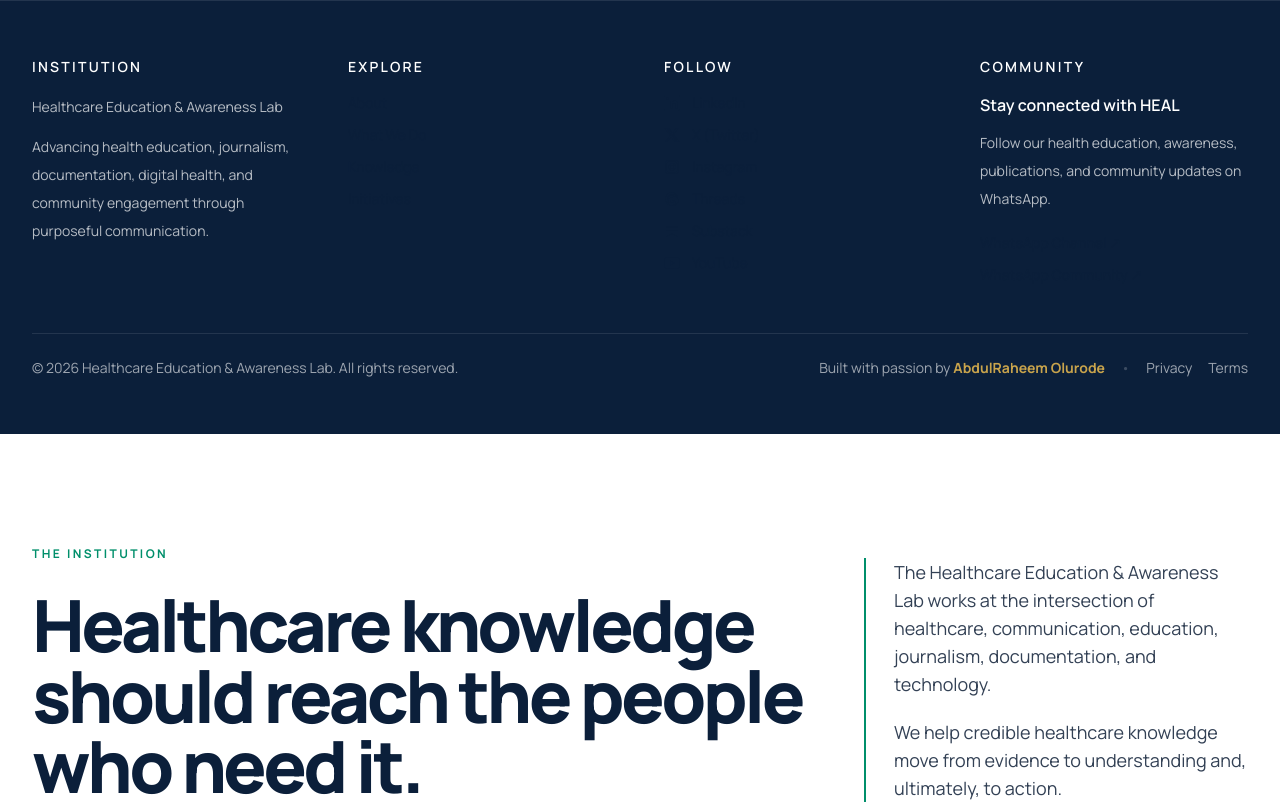
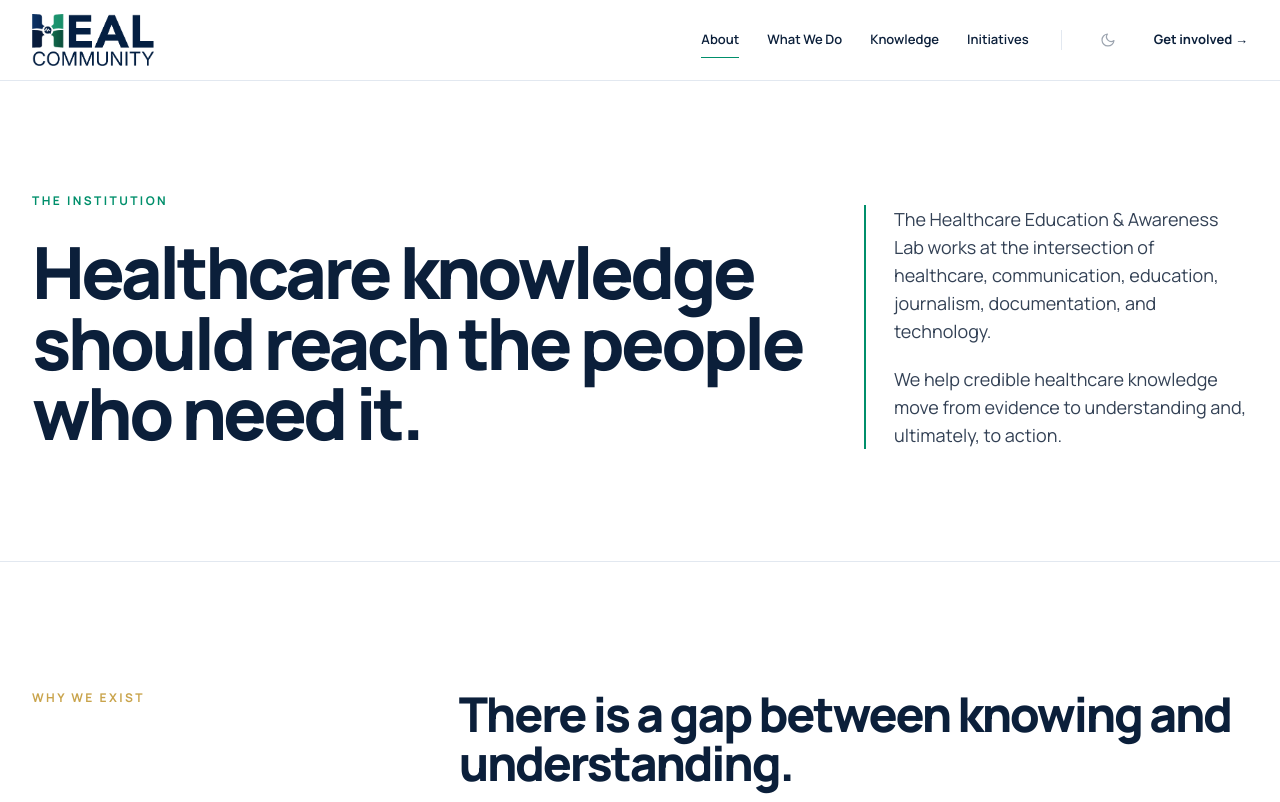
Before and after one commit to HEAL-Community/heal-website, a Next.js app in the folder apps/web/: page /about in a window 1280 px wide. Shown: the top 802 px of the page. Built offline with nearby package versions, Linux system fonts and the light colour scheme.

Commit message:
Reset homepage

```diff
--- a/apps/web/components/site-header.tsx
+++ b/apps/web/components/site-header.tsx
@@ -1,267 +1,248 @@
+  "use client";
+
+import Image from "next/image";
 import Link from "next/link";
+import { usePathname } from "next/navigation";
+import { useEffect, useRef, useState } from "react";
 
-const exploreLinks = [
+const navigation = [
   { label: "About", href: "/about" },
   { label: "What We Do", href: "/what-we-do" },
   { label: "Knowledge", href: "/articles" },
   { label: "Initiatives", href: "/initiatives" },
 ];
 
-function LinkedInIcon() {
+function isActivePath(pathname: string, href: string) {
+  return href === "/"
+    ? pathname === href
+    : pathname === href || pathname.startsWith(`${href}/`);
+}
+
+function MoonIcon() {
   return (
     <svg
-      xmlns="http://www.w3.org/2000/svg"
       viewBox="0 0 24 24"
       aria-hidden="true"
-      className="h-4 w-4 shrink-0 fill-current"
+      className="h-4 w-4"
+      fill="none"
+      stroke="currentColor"
+      strokeWidth="1.8"
+      strokeLinecap="round"
+      strokeLinejoin="round"
     >
-      <path d="M20.447 20.452h-3.554v-5.569c0-1.328-.025-3.037-1.85-3.037-1.853 0-2.136 1.445-2.136 2.939v5.667H9.351V8.999h3.414v1.561h.046c.476-.9 1.637-1.85 3.37-1.85 3.601 0 4.267 2.37 4.267 5.455v6.287ZM5.337 7.433a2.062 2.062 0 1 1 0-4.124 2.062 2.062 0 0 1 0 4.124ZM3.555 20.452h3.558V8.999H3.555v11.453ZM22.225 0H1.771C.792 0 0 .774 0 1.729v20.542C0 23.226.792 24 1.771 24h20.454C23.205 24 24 23.226 24 22.271V1.729C24 .774 23.205 0 22.225 0Z" />
+      <path d="M21 12.79A9 9 0 1 1 11.21 3 7 7 0 0 0 21 12.79Z" />
     </svg>
   );
 }
 
-function XIcon() {
+function MenuIcon({ open }: { open: boolean }) {
   return (
-    <svg
-      xmlns="http://www.w3.org/2000/svg"
-      viewBox="0 0 24 24"
+    <span
+      className="relative flex h-5 w-5 items-center justify-center"
       aria-hidden="true"
-      className="h-4 w-4 shrink-0 fill-current"
     >
-      <path d="M18.244 2.25h3.308l-7.227 8.26 8.502 11.24H16.17l-5.214-6.817-5.964 6.817H1.68l7.73-8.835L1.254 2.25H8.08l4.713 6.231 5.45-6.231Zm-1.161 17.52h1.833L7.084 4.126H5.117L17.083 19.77Z" />
-    </svg>
+      <span
+        className={`absolute h-px w-5 bg-current transition-transform duration-200 ${
+          open ? "rotate-45" : "-translate-y-[5px]"
+        }`}
+      />
+
+      <span
+        className={`absolute h-px w-5 bg-current transition-opacity duration-200 ${
+          open ? "opacity-0" : "opacity-100"
+        }`}
+      />
+
+      <span
+        className={`absolute h-px w-5 bg-current transition-transform duration-200 ${
+          open ? "-rotate-45" : "translate-y-[5px]"
+        }`}
+      />
+    </span>
   );
 }
 
-function InstagramIcon() {
+export default function SiteHeader() {
+  const pathname = usePathname();
+  const [menuOpen, setMenuOpen] = useState(false);
+  const menuButtonRef = useRef<HTMLButtonElement>(null);
+
+  useEffect(() => {
+    if (!menuOpen) return;
+
+    const handleKeyDown = (event: KeyboardEvent) => {
+      if (event.key === "Escape") {
+        setMenuOpen(false);
+        menuButtonRef.current?.focus();
+      }
+    };
+
+    document.addEventListener("keydown", handleKeyDown);
+    document.body.style.overflow = "hidden";
+
+    return () => {
+      document.removeEventListener("keydown", handleKeyDown);
+      document.body.style.overflow = "";
+    };
+  }, [menuOpen]);
+
+  const closeMenu = () => setMenuOpen(false);
+
   return (
-    <svg
-      xmlns="http://www.w3.org/2000/svg"
-      viewBox="0 0 24 24"
+    <header className="sticky top-0 z-50 border-b border-heal-border bg-background/95 backdrop-blur supports-[backdrop-filter]:bg-background/85">
+      <div className="mx-auto flex min-h-20 max-w-7xl items-center justify-between gap-6 px-5 sm:px-6 lg:px-8">
+        <Link
+          href="/"
+          className="group flex min-w-0 items-center rounded-sm"
+          aria-label="HEAL Community home"
+          onClick={closeMenu}
+        >
+          <Image
+            src="/heal-community-logo.png"
+            alt="HEAL Community"
+            width={240}
+            height={90}
+            priority
+            className="h-auto w-[92px] shrink-0 object-contain transition-transform duration-300 group-hover:scale-[1.015] sm:w-[108px] lg:w-[122px]"
+          />
+        </Link>
+
+        {/* Desktop Navigation */}
+        <nav
+          className="hidden items-center gap-7 lg:flex"
+          aria-label="Primary navigation"
+        >
+          {navigation.map((item) => {
+            const active = isActivePath(pathname, item.href);
+
+            return (
+              <Link
+                key={item.href}
+                href={item.href}
+                aria-current={active ? "page" : undefined}
+                className={`group relative rounded-sm py-3 text-[13px] font-semibold transition-colors focus-visible:outline-2 focus-visible:outline-offset-3 focus-visible:outline-heal-gold ${
+                  active
+                    ? "text-heal-navy"
+                    : "text-heal-slate-dark hover:text-heal-emerald"
+                }`}
+              >
+                {item.label}
+
+                <span
+                  className={`absolute inset-x-0 bottom-1 h-px origin-left bg-heal-emerald transition-transform duration-200 ${
+                    active
+                      ? "scale-x-100"
+                      : "scale-x-0 group-hover:scale-x-100"
+                  }`}
+                />
+              </Link>
+            );
+          })}
+
+          <span
+            className="ml-1 h-5 w-px bg-heal-border"
             aria-hidden="true"
-      className="h-4 w-4 shrink-0 fill-current"
+          />
+
+          {/* Dark Mode — Coming Soon */}
+          <button
+            type="button"
+            disabled
+            className="flex h-9 w-9 cursor-not-allowed items-center justify-center rounded-full text-heal-navy/40"
+            aria-label="Dark mode coming soon"
+            title="Dark mode coming soon"
           >
-      <path d="M7.5 2h9A5.5 5.5 0 0 1 22 7.5v9a5.5 5.5 0 0 1-5.5 5.5h-9A5.5 5.5 0 0 1 2 16.5v-9A5.5 5.5 0 0 1 7.5 2Zm0 2A3.5 3.5 0 0 0 4 7.5v9A3.5 3.5 0 0 0 7.5 20h9a3.5 3.5 0 0 0 3.5-3.5v-9A3.5 3.5 0 0 0 16.5 4h-9Zm9.75 1.5a1.25 1.25 0 1 1 0 2.5 1.25 1.25 0 0 1 0-2.5ZM12 7a5 5 0 1 1 0 10 5 5 0 0 1 0-10Zm0 2a3 3 0 1 0 0 6 3 3 0 0 0 0-6Z" />
-    </svg>
-  );
+            <MoonIcon />
+          </button>
+
+          <Link
+            href="/get-involved"
+            aria-current={
+              isActivePath(pathname, "/get-involved") ? "page" : undefined
             }
+            className="rounded-sm py-3 text-[13px] font-bold text-heal-navy transition-colors hover:text-heal-emerald focus-visible:outline-2 focus-visible:outline-offset-3 focus-visible:outline-heal-gold"
+          >
+            Get involved <span aria-hidden="true">→</span>
+          </Link>
+        </nav>
 
-function ThreadsIcon() {
-  return (
-    <svg
-      xmlns="http://www.w3.org/2000/svg"
-      viewBox="0 0 24 24"
-      aria-hidden="true"
-      className="h-4 w-4 shrink-0 fill-current"
+        {/* Mobile Actions */}
+        <div className="flex items-center gap-1 lg:hidden">
+          {/* Dark Mode — Coming Soon */}
+          <button
+            type="button"
+            disabled
+            className="flex min-h-11 min-w-11 cursor-not-allowed items-center justify-center rounded-sm text-heal-navy/40"
+            aria-label="Dark mode coming soon"
+            title="Dark mode coming soon"
           >
-      <path d="M12.186 2C6.36 2 2.5 5.64 2.5 11.73c0 6.42 3.7 10.27 9.72 10.27 5.7 0 9.28-3.05 9.28-7.77 0-4.12-2.62-6.54-6.77-6.54h-.24c-.38-1.72-1.63-2.93-3.94-2.93-2.47 0-4.15 1.37-4.15 3.37 0 1.73 1.27 2.85 3.38 3.15l.38-1.76c-1.14-.17-1.7-.63-1.7-1.38 0-.91.82-1.52 2.04-1.52 1.48 0 2.26.72 2.49 2.27-4.54.1-7.05 1.7-7.05 4.61 0 2.55 2.06 4.35 4.98 4.35 2.57 0 4.42-1.13 5.05-3.17 1.22.49 1.8 1.34 1.8 2.59 0 2.61-2.16 4.16-5.55 4.16-4.68 0-7.57-2.93-7.57-8.68 0-5.29 2.99-8.25 7.53-8.25 3.57 0 5.91 1.58 6.91 4.65l1.83-.65C18.11 3.88 15.77 2 12.186 2Zm-.26 11.57c1.48 0 2.56.65 2.56 1.72 0 1.11-1.01 1.8-2.65 1.8-1.69 0-2.78-.77-2.78-1.94 0-1.04.92-1.58 2.87-1.58Z" />
-    </svg>
-  );
+            <MoonIcon />
+          </button>
+
+          {/* Mobile Menu */}
+          <button
+            ref={menuButtonRef}
+            type="button"
+            onClick={() => setMenuOpen((open) => !open)}
+            className="flex min-h-11 min-w-11 shrink-0 items-center justify-center rounded-sm text-heal-navy transition-colors hover:text-heal-emerald focus-visible:outline-2 focus-visible:outline-offset-3 focus-visible:outline-heal-gold"
+            aria-label={
+              menuOpen ? "Close navigation menu" : "Open navigation menu"
             }
-
-function SubstackIcon() {
-  return (
-    <svg
-      xmlns="http://www.w3.org/2000/svg"
-      viewBox="0 0 24 24"
-      aria-hidden="true"
-      className="h-4 w-4 shrink-0 fill-current"
+            aria-expanded={menuOpen}
+            aria-controls="mobile-navigation"
           >
-      <path d="M3 3h18v2H3V3Zm0 4h18v2H3V7Zm0 4h18v10l-9-5-9 5V11Z" />
-    </svg>
-  );
-}
-
-function YouTubeIcon() {
-  return (
-    <svg
-      xmlns="http://www.w3.org/2000/svg"
-      viewBox="0 0 24 24"
-      aria-hidden="true"
-      className="h-4 w-4 shrink-0 fill-current"
-    >
-      <path d="M23.5 6.2a3 3 0 0 0-2.11-2.12C19.52 3.5 12 3.5 12 3.5s-7.52 0-9.39.58A3 3 0 0 0 .5 6.2 31.4 31.4 0 0 0 0 12a31.4 31.4 0 0 0 .5 5.8 3 3 0 0 0 2.11 2.12c1.87.58 9.39.58 9.39.58s7.52 0 9.39-.58a3 3 0 0 0 2.11-2.12A31.4 31.4 0 0 0 24 12a31.4 31.4 0 0 0-.5-5.8ZM9.75 15.5v-7l6 3.5-6 3.5Z" />
-    </svg>
-  );
-}
-
-const socialLinks = [
-  {
-    label: "LinkedIn",
-    href: "https://www.linkedin.com/company/heal-community/",
-    icon: LinkedInIcon,
-  },
-  {
-    label: "X (Twitter)",
-    href: "https://x.com/_healcommunity_",
-    icon: XIcon,
-  },
-  {
-    label: "Instagram",
-    href: "https://www.instagram.com/_healcommunity_",
-    icon: InstagramIcon,
-  },
-  {
-    label: "Threads",
-    href: "https://www.threads.com/@_healcommunity_",
-    icon: ThreadsIcon,
-  },
-  {
-    label: "Substack",
-    href: "https://open.substack.com/pub/healcommunity25",
-    icon: SubstackIcon,
-  },
-  {
-    label: "YouTube",
-    href: "https://youtube.com/@healcommunity25",
-    icon: YouTubeIcon,
-  },
-];
-
-export default function SiteFooter() {
-  return (
-    <footer className="border-t border-white/10 bg-heal-navy">
-      <div className="mx-auto max-w-7xl px-6 py-14 lg:px-8">
-        <div className="grid gap-12 md:grid-cols-2 lg:grid-cols-4">
-          <div>
-            <h2 className="text-sm font-semibold uppercase tracking-[0.16em] text-white">
-              Institution
-            </h2>
-
-            <p className="mt-4 max-w-sm text-sm leading-7 text-white/70">
-              Healthcare Education &amp; Awareness Lab
-            </p>
-
-            <p className="mt-3 max-w-sm text-sm leading-7 text-white/70">
-              Advancing health education, journalism, documentation, digital
-              health, and community engagement through purposeful communication.
-            </p>
-          </div>
-
-          <div>
-            <h2 className="text-sm font-semibold uppercase tracking-[0.16em] text-white">
-              Explore
-            </h2>
-
-            <nav
-              aria-label="Footer navigation"
-              className="mt-4 flex flex-col gap-3"
-            >
-              {exploreLinks.map((link) => (
-                <Link
-                  key={link.href}
-                  href={link.href}
-                  className="w-fit text-sm text-white/70 transition-colors hover:text-heal-emerald focus-visible:outline-2 focus-visible:outline-offset-3 focus-visible:outline-heal-gold"
-                >
-                  {link.label}
-                </Link>
-              ))}
-            </nav>
-          </div>
-
-          <div>
-            <h2 className="text-sm font-semibold uppercase tracking-[0.16em] text-white">
-              Follow
-            </h2>
-
-            <nav
-              aria-label="HEAL social media"
-              className="mt-4 flex flex-col gap-3"
-            >
-              {socialLinks.map(({ label, href, icon: Icon }) => (
-                <a
-                  key={label}
-                  href={href}
-                  target="_blank"
-                  rel="noopener noreferrer"
-                  className="flex w-fit items-center gap-3 text-sm text-white/70 transition-colors hover:text-heal-emerald focus-visible:outline-2 focus-visible:outline-offset-3 focus-visible:outline-heal-gold"
-                >
-                  <Icon />
-                  <span>{label}</span>
-                </a>
-              ))}
-            </nav>
-          </div>
-
-          <div>
-            <h2 className="text-sm font-semibold uppercase tracking-[0.16em] text-white">
-              Community
-            </h2>
-
-            <h3 className="mt-4 text-base font-semibold text-white">
-              Stay connected with HEAL
-            </h3>
-
-            <p className="mt-3 text-sm leading-7 text-white/70">
-              Follow our health education, awareness, publications, and
-              community updates on WhatsApp.
-            </p>
-
-            <div className="mt-5 flex flex-col gap-3">
-              <a
-                href="https://whatsapp.com/channel/0029Vb8RkZqA2pL7Pz93VH0F"
-                target="_blank"
-                rel="noopener noreferrer"
-                className="w-fit text-sm font-medium text-heal-emerald transition-colors hover:text-white focus-visible:outline-2 focus-visible:outline-offset-3 focus-visible:outline-heal-gold"
-              >
-                WhatsApp Channel ↗
-              </a>
-
-              <a
-                href="https://chat.whatsapp.com/H5Jmb1weV5xDoMZImy8kku?s=cl&p=i&mlu=4"
-                target="_blank"
-                rel="noopener noreferrer"
-                className="w-fit text-sm font-medium text-heal-emerald transition-colors hover:text-white focus-visible:outline-2 focus-visible:outline-offset-3 focus-visible:outline-heal-gold"
-              >
-                WhatsApp Community ↗
-              </a>
-            </div>
+            <MenuIcon open={menuOpen} />
+          </button>
         </div>
       </div>
 
-        <div className="mt-12 flex flex-col gap-4 border-t border-white/10 pt-6 text-sm text-white/60 sm:flex-row sm:items-center sm:justify-between">
-          <p>
-            © 2026 Healthcare Education &amp; Awareness Lab. All rights
-            reserved.
-          </p>
+      {/* Mobile Navigation */}
+      <div
+        id="mobile-navigation"
+        aria-hidden={!menuOpen}
+        className={`border-t border-heal-border bg-background transition-[opacity,visibility] duration-200 lg:hidden ${
+          menuOpen
+            ? "visible opacity-100"
+            : "invisible h-0 overflow-hidden opacity-0"
+        }`}
+      >
+        <nav
+          className="mx-auto max-w-7xl px-5 py-4 sm:px-6"
+          aria-label="Mobile navigation"
+        >
+          <div className="flex flex-col">
+            {navigation.map((item) => {
+              const active = isActivePath(pathname, item.href);
 
-          <div className="flex flex-col gap-2 sm:flex-row sm:items-center sm:gap-4">
-            <span>
-              Built with passion by{" "}
-              <a
-                href="https://www.linkedin.com/in/abdulraheemolurode25"
-                target="_blank"
-                rel="noopener noreferrer"
-                style={{
-                  color: "#c9a44c",
-                  fontWeight: 700,
-                }}
-                className="transition-colors hover:text-heal-emerald focus-visible:outline-2 focus-visible:outline-offset-3 focus-visible:outline-heal-gold"
+              return (
+                <Link
+                  key={item.href}
+                  href={item.href}
+                  onClick={closeMenu}
+                  aria-current={active ? "page" : undefined}
+                  tabIndex={menuOpen ? 0 : -1}
+                  className={`border-b border-heal-border py-4 text-base font-bold transition-colors focus-visible:outline-2 focus-visible:outline-offset-2 focus-visible:outline-heal-gold ${
+                    active
+                      ? "text-heal-emerald"
+                      : "text-heal-navy hover:text-heal-emerald"
+                  }`}
                 >
-                AbdulRaheem Olurode
-              </a>
-            </span>
-
-            <span className="hidden text-white/20 sm:inline">•</span>
-
-            <div className="flex gap-4">
-              <Link
-                href="/privacy"
-                className="transition-colors hover:text-heal-emerald focus-visible:outline-2 focus-visible:outline-offset-3 focus-visible:outline-heal-gold"
-              >
-                Privacy
+                  {item.label}
                 </Link>
+              );
+            })}
 
             <Link
-                href="/terms"
-                className="transition-colors hover:text-heal-emerald focus-visible:outline-2 focus-visible:outline-offset-3 focus-visible:outline-heal-gold"
+              href="/get-involved"
+              onClick={closeMenu}
+              tabIndex={menuOpen ? 0 : -1}
+              className="mt-4 inline-flex w-fit items-center gap-2 rounded-sm py-3 text-sm font-bold text-heal-navy transition-colors hover:text-heal-emerald focus-visible:outline-2 focus-visible:outline-offset-2 focus-visible:outline-heal-gold"
             >
-                Terms
+              Get involved <span aria-hidden="true">→</span>
             </Link>
           </div>
+        </nav>
       </div>
-        </div>
-      </div>
-    </footer>
+    </header>
   );
 }
```
Also changed, not shown: apps/web/components/site-footer.tsx (+16 -21 lines). Lines whose indentation alone changed are shown as unchanged.
